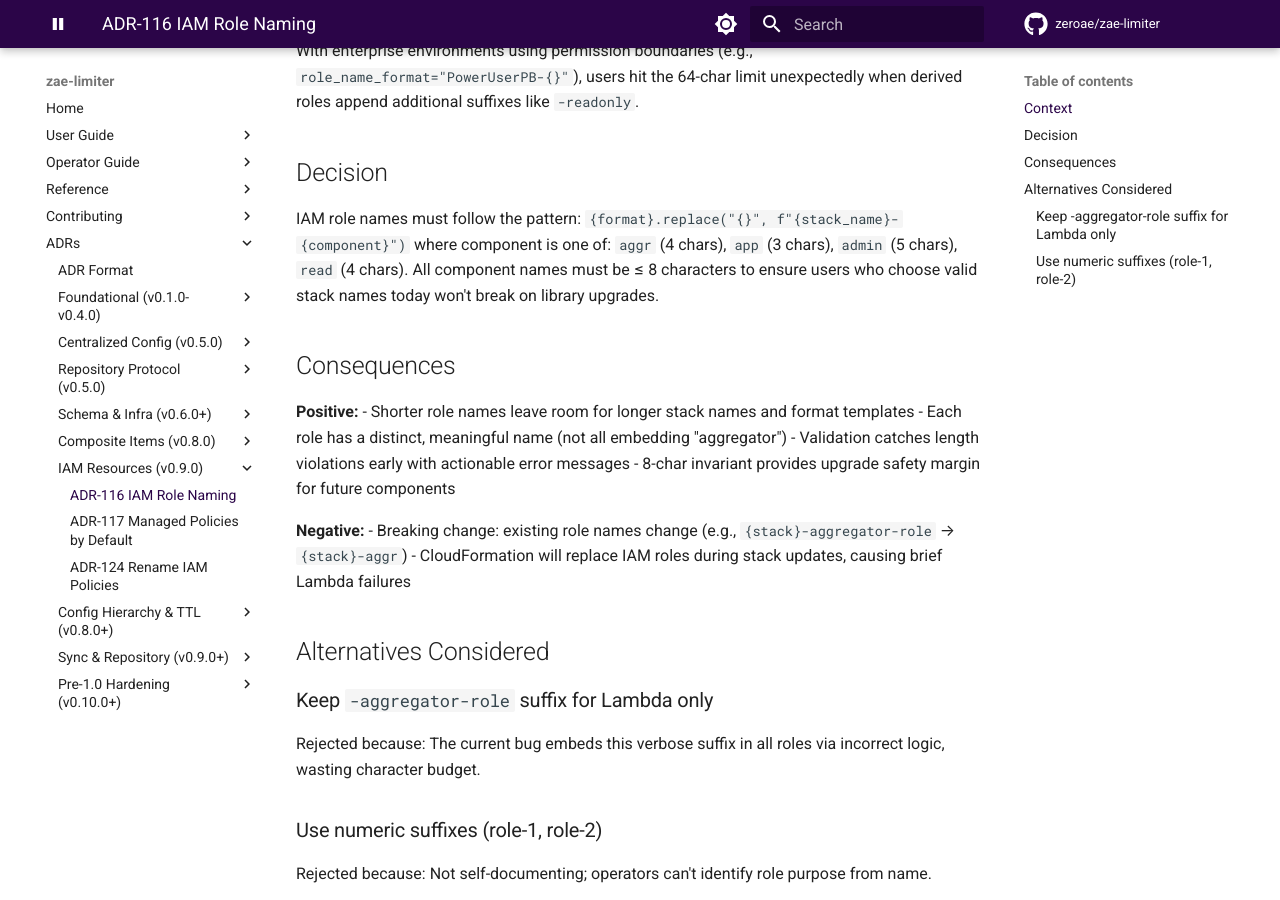
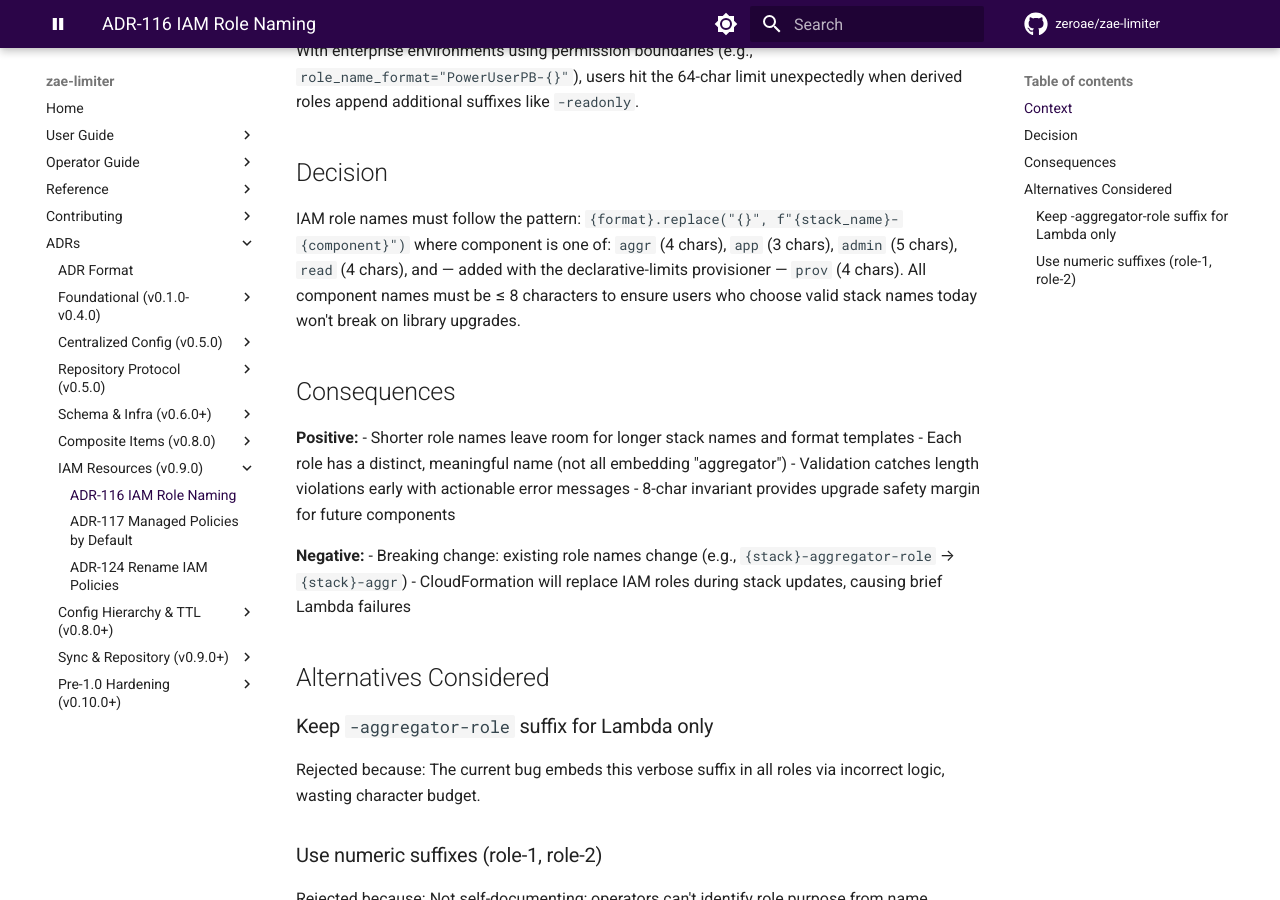
Before and after one commit to zeroae/zae-limiter, an MkDocs documentation site: the page built from docs/adr/116-iam-role-naming.md, in a window 1280 px wide and 900 px high, scrolled down 426 px. Built offline with MkDocs 1.6.1 and Material for MkDocs 9.7.7, drawn with Linux system fonts in a browser that asks for light colours; comment, search, counter and statistics services are not loaded; the version menu is left out.

Commit message:
📝 docs(adr): correct ADR-116 on the shipped role components
The Decision enumerates four role components -- aggr, app, admin, read --
and the shipped set is five. `StackOptions.to_parameters()` also derives
`get_role_name(stack_name, "prov")` for the declarative-limits provisioner
(models.py), the template defaults it to `${AWS::StackName}-prov`
(cfn_template.yaml ProvisionerRoleName), and CLAUDE.md's IAM Role Naming
section already lists it. Freezing the four-item list would make the ADR
silent on a role the stack actually creates, on the one axis -- name length --
this record exists to bound.

The invariant itself holds as written: `prov` is 4 characters, so all five
components are within the 8-character ceiling, and the 55-character stack-name
limit in naming.py is unaffected.

Noted and not fixed here, because this is a docs branch: the
`ROLE_COMPONENTS` tuple in models.py is still the four-item list, so the
unit test asserting the 8-character invariant over it does not cover `prov`.
The name is generated from a string literal at the call site rather than from
the tuple, so nothing is misnamed today -- only unguarded.

Refs #222

Co-Authored-By: Claude Opus 5 (1M context) <noreply@anthropic.com>
Claude-Session: https://claude.ai/code/session_01QdVj8nPhUwTz2aNJzMFqt5

```diff
--- a/docs/adr/116-iam-role-naming.md
+++ b/docs/adr/116-iam-role-naming.md
@@ -15,7 +15,7 @@ With enterprise environments using permission boundaries (e.g., `role_name_forma
 
 ## Decision
 
-IAM role names must follow the pattern: `{format}.replace("{}", f"{stack_name}-{component}")` where component is one of: `aggr` (4 chars), `app` (3 chars), `admin` (5 chars), `read` (4 chars). All component names must be ≤ 8 characters to ensure users who choose valid stack names today won't break on library upgrades.
+IAM role names must follow the pattern: `{format}.replace("{}", f"{stack_name}-{component}")` where component is one of: `aggr` (4 chars), `app` (3 chars), `admin` (5 chars), `read` (4 chars), and — added with the declarative-limits provisioner — `prov` (4 chars). All component names must be ≤ 8 characters to ensure users who choose valid stack names today won't break on library upgrades.
 
 ## Consequences
 
```
